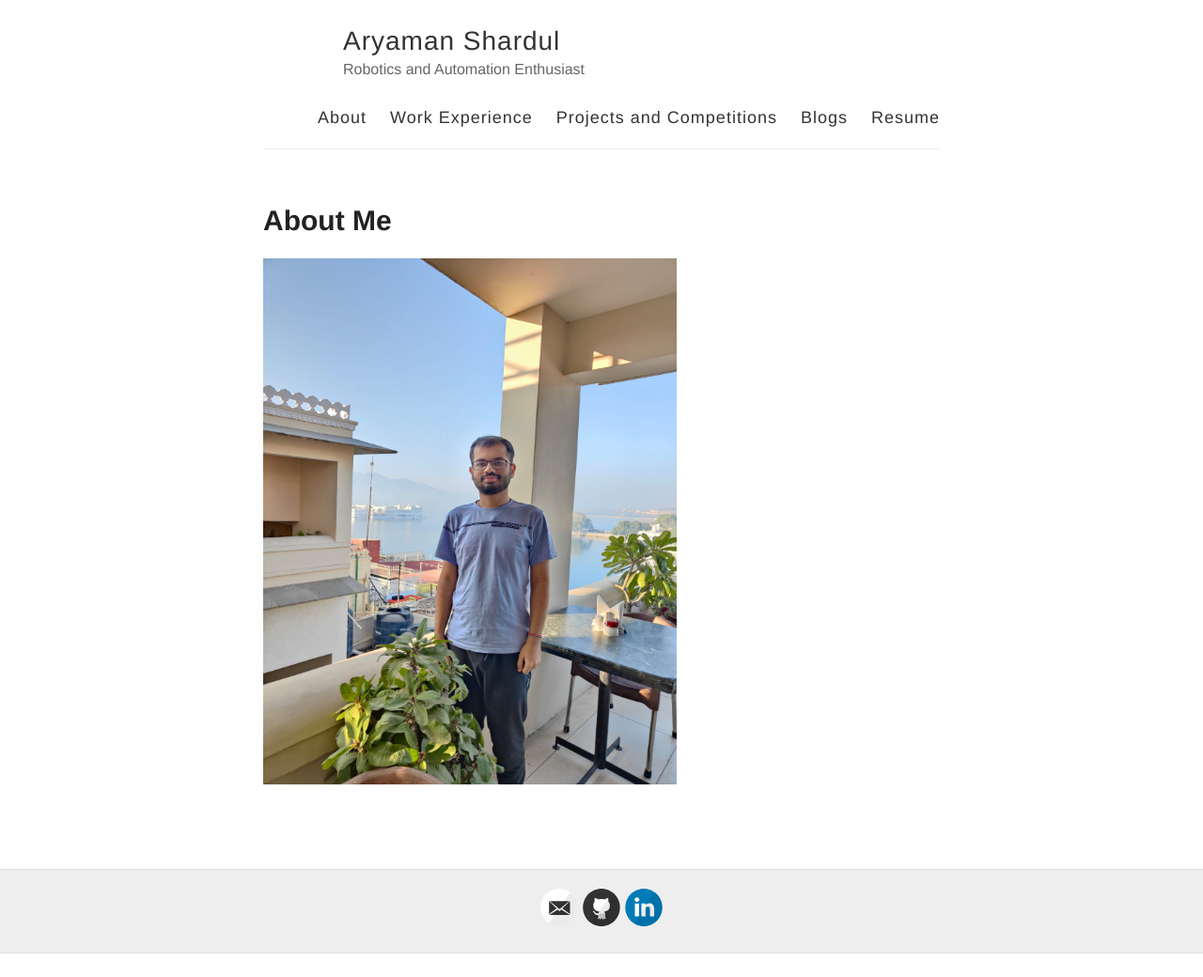
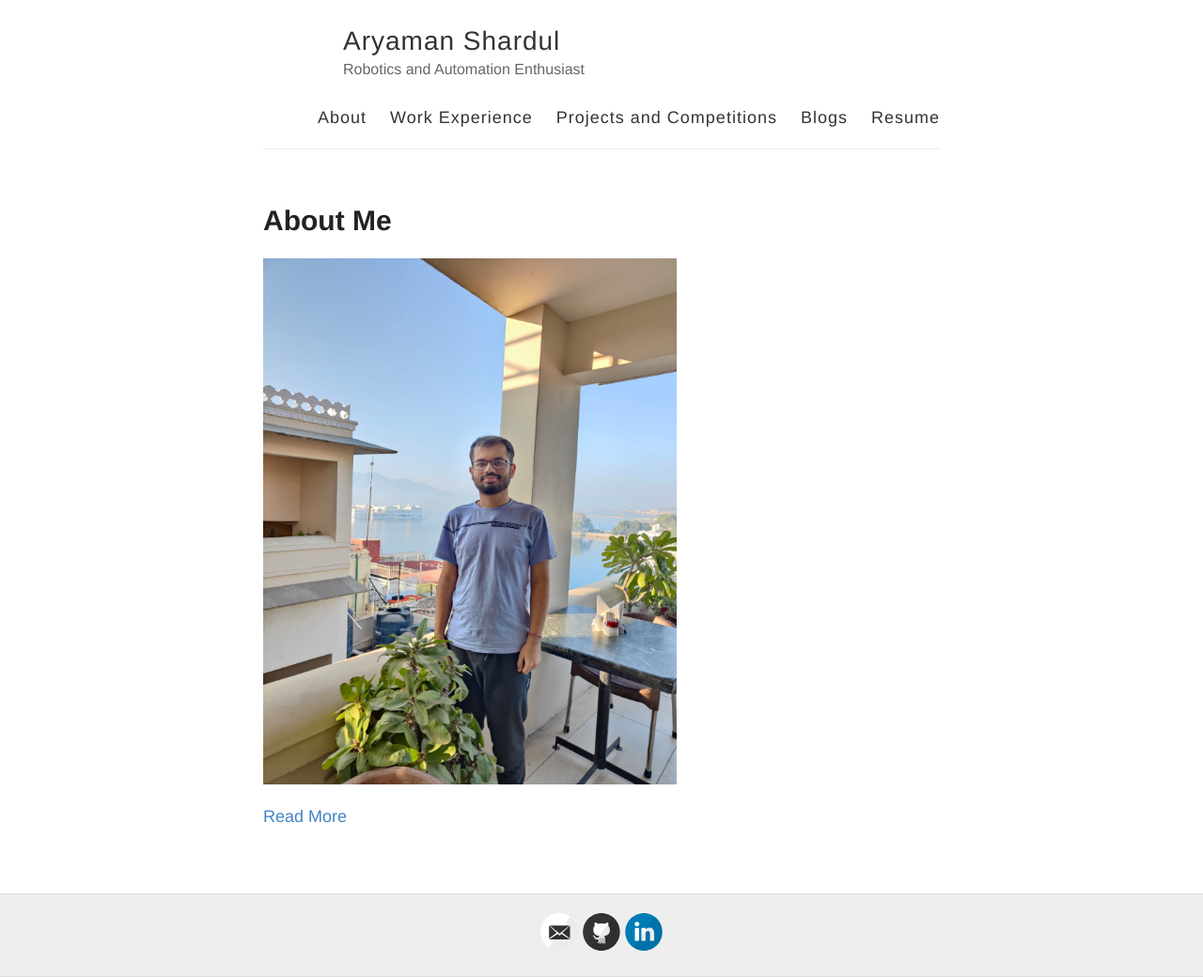
Before and after one commit to Aryaman22102002/Aryaman22102002.github.io, a Jekyll site: the page built from index.html, in a window 1280 px wide. Shown: the whole page at 94% size. Built offline with Jekyll 4.4.1, drawn with Linux system fonts in a browser that asks for light colours; before the commit the page ends 1015 px from its top, so only the background shows below that.

```diff
--- a/index.html
+++ b/index.html
@@ -12,7 +12,7 @@
             {{ post.excerpt }}
         </div>
 
-       <!-- <a href="{{ site.baseurl }}{{ post.url }}" class="read-more">Read More</a> -->
+       <a href="{{ site.baseurl }}{{ post.url }}" class="entry">Read More</a>
     </article>
     {% endfor %}
 </div>
```
